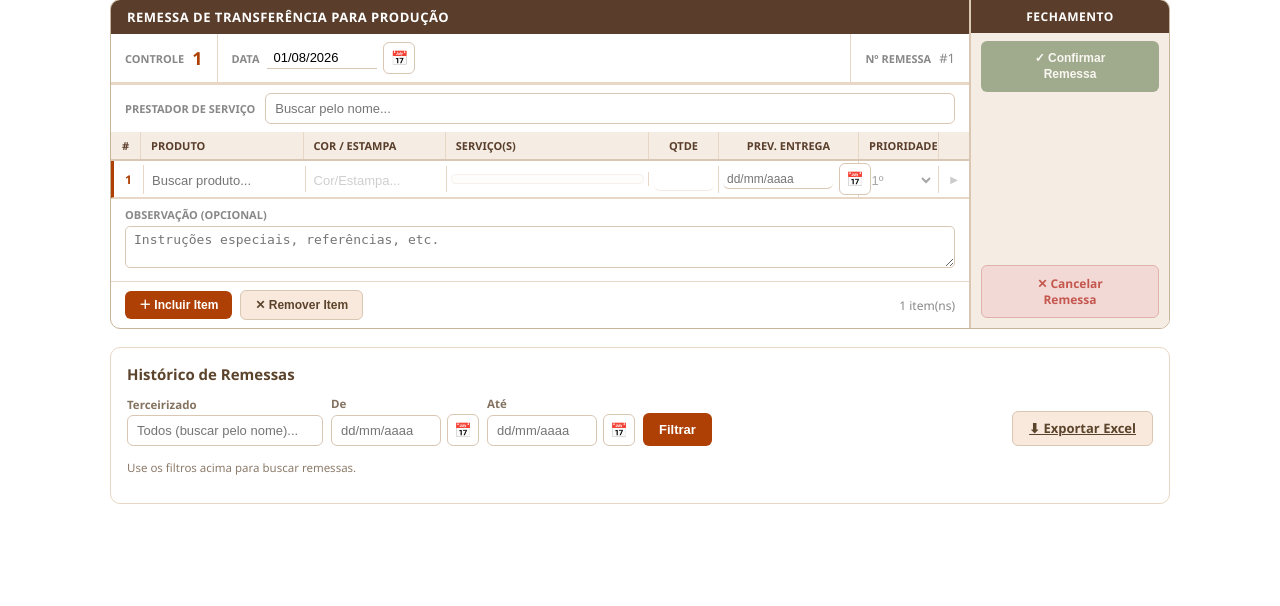
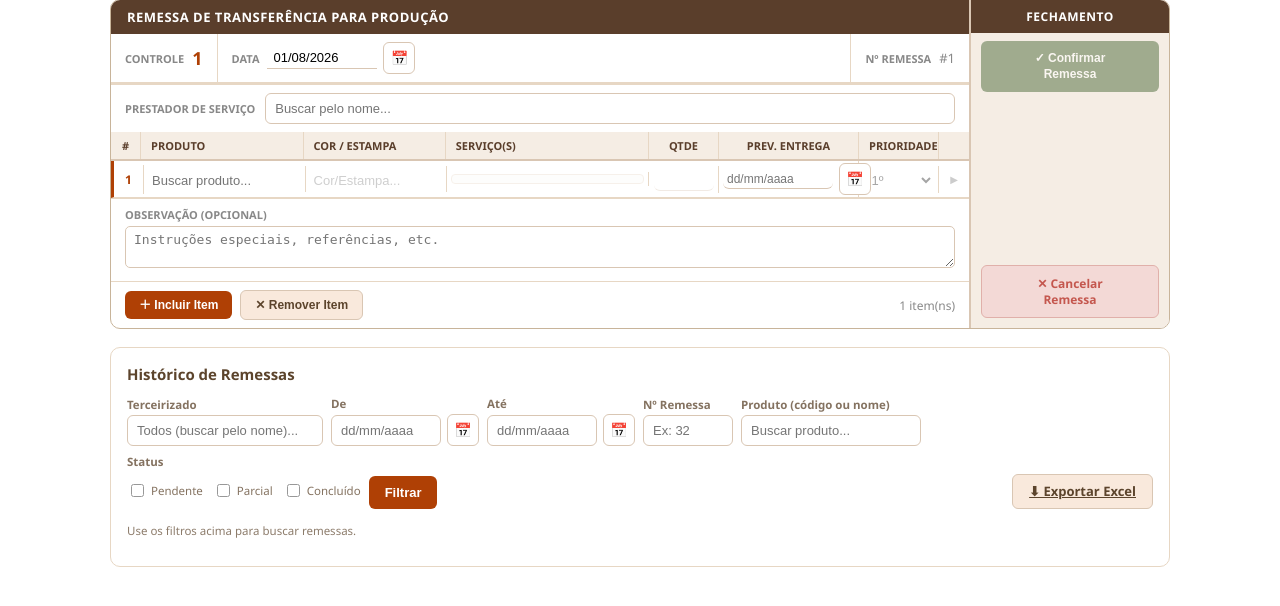
Before and after one commit to casasanchez-bit/sistema_remessa, a Flask app: page /remessas in a window 1280 px wide. Shown: the part 83-689 px from the top of the page. Run offline with Flask 3, Linux system fonts and the light colour scheme; the visitor is signed in with stand-in values (Sample User, id 1); data comes from the database, SQL or seed files in the repository; data that the repository does not hold is empty; some libraries are stand-ins or nearby versions.

Commit message:
Adiciona filtros por produto, numero e status no Historico de Remessas
Co-Authored-By: Claude Sonnet 4.6 <noreply@anthropic.com>

```diff
--- a/app.py
+++ b/app.py
@@ -1651,6 +1651,9 @@ def remessas():
     filtro_terceirizado_id = request.args.get("filtro_terceirizado_id", "").strip()
     filtro_data_inicio = request.args.get("filtro_data_inicio", "").strip()
     filtro_data_fim = request.args.get("filtro_data_fim", "").strip()
+    filtro_numero = request.args.get("filtro_numero", "").strip()
+    filtro_produto = request.args.get("filtro_produto", "").strip()
+    filtro_status = request.args.getlist("filtro_status")
     buscou = bool(request.args)
 
     remessas_view = []
@@ -1668,11 +1671,20 @@ def remessas():
         if filtro_data_fim:
             query += " AND remessas.data_envio <= ?"
             params.append(filtro_data_fim)
+        if filtro_numero:
+            query += " AND remessas.numero = ?"
+            params.append(filtro_numero)
+        if filtro_produto:
+            termo = f"%{filtro_produto}%"
+            query += """ AND remessas.id IN (
+                SELECT ir.remessa_id FROM itens_remessa ir
+                JOIN produtos p ON p.id = ir.produto_id
+                WHERE p.codigo LIKE ? OR p.descricao LIKE ?)"""
+            params.extend([termo, termo])
         query += " ORDER BY remessas.numero DESC"
 
         cabecalhos = db.execute(query, params).fetchall()
         hoje = date.today()
-        remessas_view = []
         for r in cabecalhos:
             itens = itens_da_remessa(db, r["id"])
             tem_pendente = any(i["pendente"] > 0 for i in itens)
@@ -1685,6 +1697,14 @@ def remessas():
             total_ret = sum(i["qtd_retornada"] for i in itens)
             pct = round(total_ret * 100 / total_env) if total_env else 0
             pago = remessa_paga(db, r["id"])
+            if total_ret == 0:
+                status_remessa = "pendente"
+            elif total_ret >= total_env:
+                status_remessa = "concluido"
+            else:
+                status_remessa = "parcial"
+            if filtro_status and status_remessa not in filtro_status:
+                continue
             remessas_view.append({
                 **dict(r),
                 "itens": itens,
@@ -1709,6 +1729,9 @@ def remessas():
         filtro_terceirizado_id=filtro_terceirizado_id,
         filtro_data_inicio=filtro_data_inicio,
         filtro_data_fim=filtro_data_fim,
+        filtro_numero=filtro_numero,
+        filtro_produto=filtro_produto,
+        filtro_status=filtro_status,
     )
 
 
--- a/templates/remessas.html
+++ b/templates/remessas.html
@@ -138,8 +138,30 @@
       <label>Até</label>
       <input type="date" name="filtro_data_fim" value="{{ filtro_data_fim }}">
     </div>
+    <div>
+      <label>Nº Remessa</label>
+      <input type="number" name="filtro_numero" value="{{ filtro_numero }}" placeholder="Ex: 32" style="width:90px;">
+    </div>
+    <div>
+      <label>Produto (código ou nome)</label>
+      <input type="text" name="filtro_produto" value="{{ filtro_produto }}" placeholder="Buscar produto..." style="width:180px;">
+    </div>
+    <div style="display:flex;flex-direction:column;gap:3px;">
+      <label>Status</label>
+      <div style="display:flex;gap:10px;align-items:center;padding:6px 0;">
+        <label style="font-weight:normal;display:flex;align-items:center;gap:4px;cursor:pointer;">
+          <input type="checkbox" name="filtro_status" value="pendente" {{ "checked" if "pendente" in filtro_status }}> Pendente
+        </label>
+        <label style="font-weight:normal;display:flex;align-items:center;gap:4px;cursor:pointer;">
+          <input type="checkbox" name="filtro_status" value="parcial" {{ "checked" if "parcial" in filtro_status }}> Parcial
+        </label>
+        <label style="font-weight:normal;display:flex;align-items:center;gap:4px;cursor:pointer;">
+          <input type="checkbox" name="filtro_status" value="concluido" {{ "checked" if "concluido" in filtro_status }}> Concluído
+        </label>
+      </div>
+    </div>
     <button class="btn" type="submit">Filtrar</button>
-    {% if filtro_terceirizado_id or filtro_data_inicio or filtro_data_fim %}
+    {% if filtro_terceirizado_id or filtro_data_inicio or filtro_data_fim or filtro_numero or filtro_produto or filtro_status %}
     <a class="btn secondary" href="/remessas">Limpar filtro</a>
     {% endif %}
     <a id="excelRemessasLink" class="btn secondary" href="/remessas/exportar-excel" style="margin-left:auto;">⬇ Exportar Excel</a>
```
